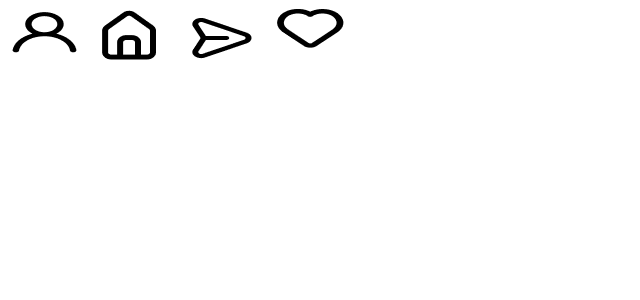
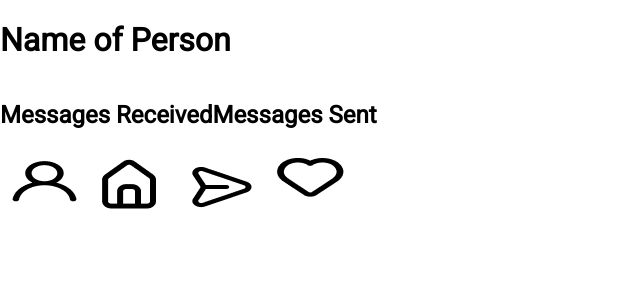
Before and after one commit to weblab-class/ekviamn-mn-taylor-ZihaoWangZihao, a React app: page /Profile in a window 1280 px wide. Shown: the top 300 px of the page, without its empty margins (0-640 px from the left). Built offline with nearby package versions, Linux system fonts and the light colour scheme; no server answers; the HTML template or start-up script is replaced by a standard one.

Commit message:
Profile page

```diff
--- a/client/src/components/pages/Profile.js
+++ b/client/src/components/pages/Profile.js
@@ -10,6 +10,20 @@ import NavBar from "./NavBar.js";
 const Profile = (props) => {
   return (
     <>
+      <div>
+        <h1 className="word">Name of Person</h1>
+      </div>
+      <div className="u-flex">
+        <div className="center">
+          <h2 class="change">Messages Received</h2>
+        </div>
+        <div className="hl"></div>
+
+        <div className="center">
+          <h2 class="change">Messages Sent</h2>
+        </div>
+      </div>
+
       <NavBar />
     </>
   );
```
Also changed, not shown: 1 other file (tests, documents, lock files or other folders).
